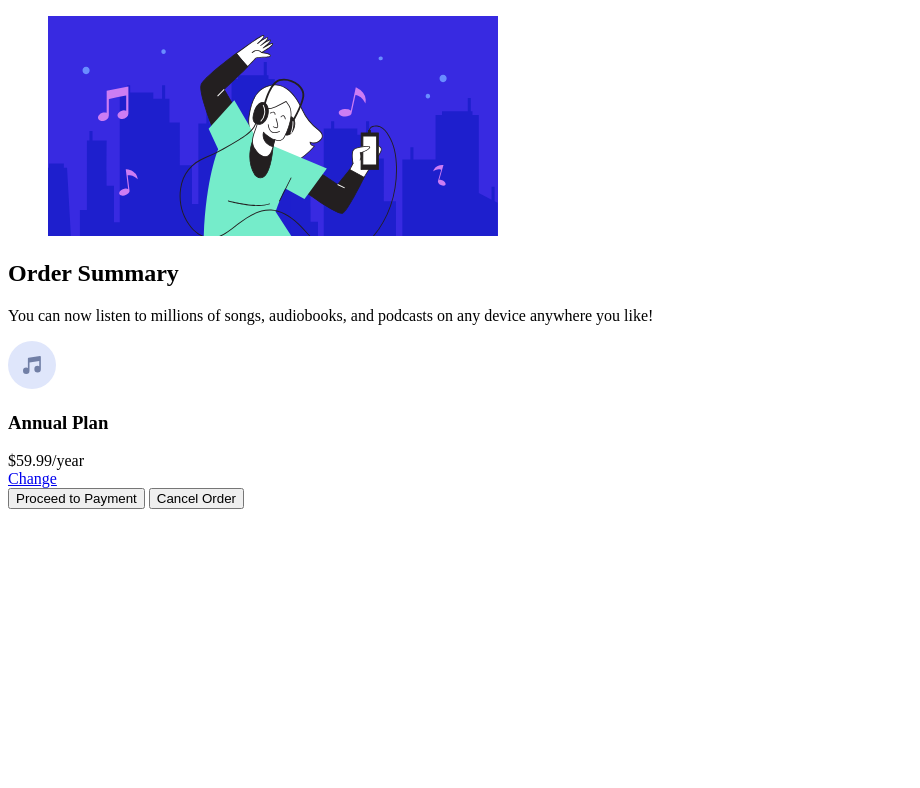
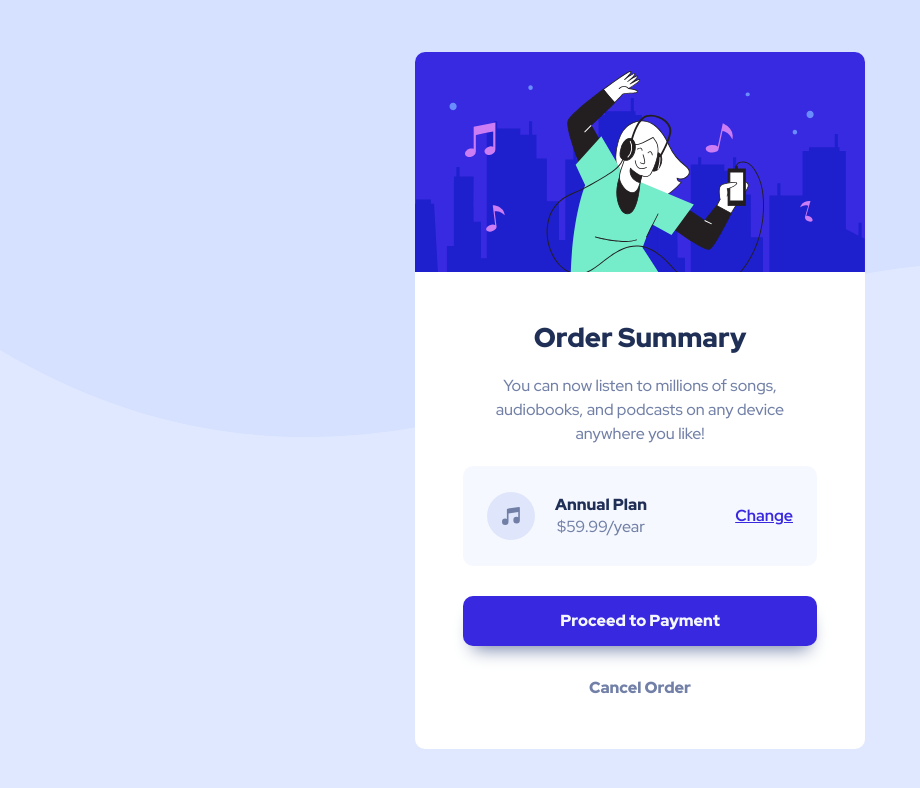
Before and after one commit to Mhmd-Tarek-Mhmd/order-summary-card, a plain HTML site: page index.html in a window 1280 px wide. Shown: the whole page, without its empty margins (0-920 px from the left). Drawn offline with Linux system fonts and the light colour scheme.

Commit message:
ADD: card styles

```diff
--- a/index.html
+++ b/index.html
@@ -7,6 +7,177 @@
     <title>Order summary card</title>
     <link rel="preconnect" href="https://fonts.googleapis.com" />
     <link rel="preconnect" href="https://fonts.gstatic.com" crossorigin />
+    <link
+      rel="stylesheet"
+      href="https://fonts.googleapis.com/css2?family=Red+Hat+Display:wght@500;700;900&display=swap"
+    />
+    <style>
+      * {
+        margin: 0;
+        padding: 0;
+        box-sizing: border-box;
+      }
+      :root {
+        --bg: 225, 100%, 94%;
+        --blue: hsl(245, 75%, 52%);
+        --gray: hsl(224, 23%, 55%);
+        --headings: hsl(223, 47%, 23%);
+      }
+      body {
+        height: 100vh;
+        display: grid;
+        min-height: 750px;
+        place-items: center;
+        background: url(images/pattern-background-desktop.svg) no-repeat top
+          left / 100% 437px hsl(var(--bg));
+      }
+      @media (max-width: 500px) {
+        body {
+          background-size: 100% 194px;
+          background-image: url(images/pattern-background-mobile.svg);
+        }
+      }
+
+      /*
+        Card component
+      */
+
+      .card {
+        display: grid;
+        text-align: center;
+        border-radius: 10px;
+        background-color: #fff;
+        grid-template-columns: 450px;
+        grid-template-rows: 220px 477px;
+        font: 500 16px/1 "Red Hat Display", sans-serif;
+      }
+      .card-img,
+      .card-img img {
+        max-width: 100%;
+        border-top-left-radius: inherit;
+        border-top-right-radius: inherit;
+      }
+      .card-body {
+        gap: 20px;
+        display: grid;
+        padding: 0 48px;
+        place-content: center;
+        border-bottom-left-radius: inherit;
+        border-bottom-right-radius: inherit;
+      }
+      @media (max-width: 500px) {
+        .card {
+          grid-template-rows: 160px 407px;
+          grid-template-columns: minmax(0, 327px);
+        }
+        .card-body {
+          gap: 25px;
+          padding: 0 24px;
+        }
+      }
+
+      /* Summary */
+
+      .card-body .summary {
+      }
+      .card-body .summary h2 {
+        font-weight: 900;
+        margin-bottom: 20px;
+        color: var(--headings);
+      }
+      @media (min-width: 501px) {
+        .card-body .summary h2 {
+          font-size: 1.7em;
+          margin-bottom: 22px;
+        }
+      }
+      .card-body .summary p {
+        padding: 0 5px;
+        line-height: 1.5;
+        color: var(--gray);
+      }
+
+      /* Plan */
+
+      .card-body .plan,
+      .card-body .plan .wrapper {
+        display: flex;
+        align-items: center;
+      }
+      .card-body .plan {
+        height: 100px;
+        padding: 0 24px;
+        color: var(--gray);
+        border-radius: 10px;
+        justify-content: space-between;
+        background-color: hsla(var(--bg), 0.3);
+      }
+      @media (max-width: 500px) {
+        .card-body .plan {
+          height: 80px;
+          font-size: 14px;
+          padding: 0 16px;
+        }
+      }
+      .card-body .plan .wrapper {
+        gap: 20px;
+      }
+      .card-body .plan h3 {
+        font-size: 1em;
+        font-weight: 900;
+        margin-bottom: 6px;
+        color: var(--headings);
+      }
+      .card-body .plan a {
+        font-weight: 700;
+        color: var(--blue);
+        will-change: opacity;
+        transition: 0.3s opacity;
+      }
+      .card-body .plan a:hover {
+        opacity: 0.8;
+      }
+
+      /* Options */
+
+      .card-body .options {
+        gap: 26px;
+        display: grid;
+      }
+      @media (min-width: 501px) {
+        .card-body .options {
+          gap: 34px;
+          margin-top: 10px;
+        }
+      }
+      .card-body .options button {
+        border: none;
+        font: inherit;
+        cursor: pointer;
+        background: none;
+        font-weight: 900;
+        color: var(--gray);
+      }
+      .card-body .options button:first-child {
+        height: 50px;
+        border-radius: 10px;
+        will-change: opacity;
+        transition: opacity 0.3s;
+        color: hsl(225, 100%, 98%);
+        background-color: var(--blue);
+        box-shadow: 1px 12px 18px -9px var(--gray);
+      }
+      .card-body .options button:first-child:hover {
+        opacity: 0.8;
+      }
+      .card-body .options button:last-child {
+        color: var(--gray);
+        will-change: color;
+      }
+      .card-body .options button:last-child:hover {
+        color: var(--headings);
+      }
+    </style>
   </head>
   <body>
     <main>
```
